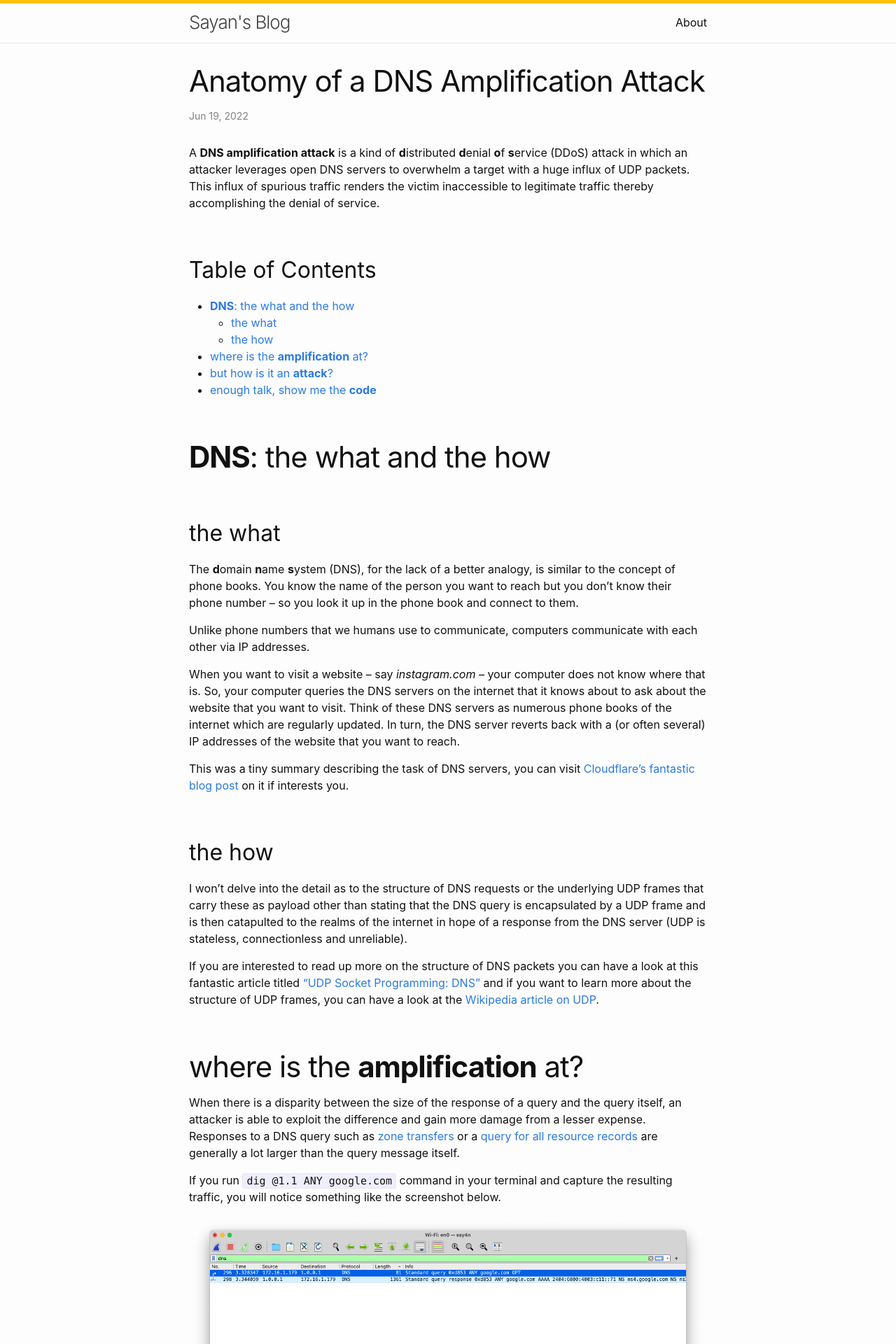
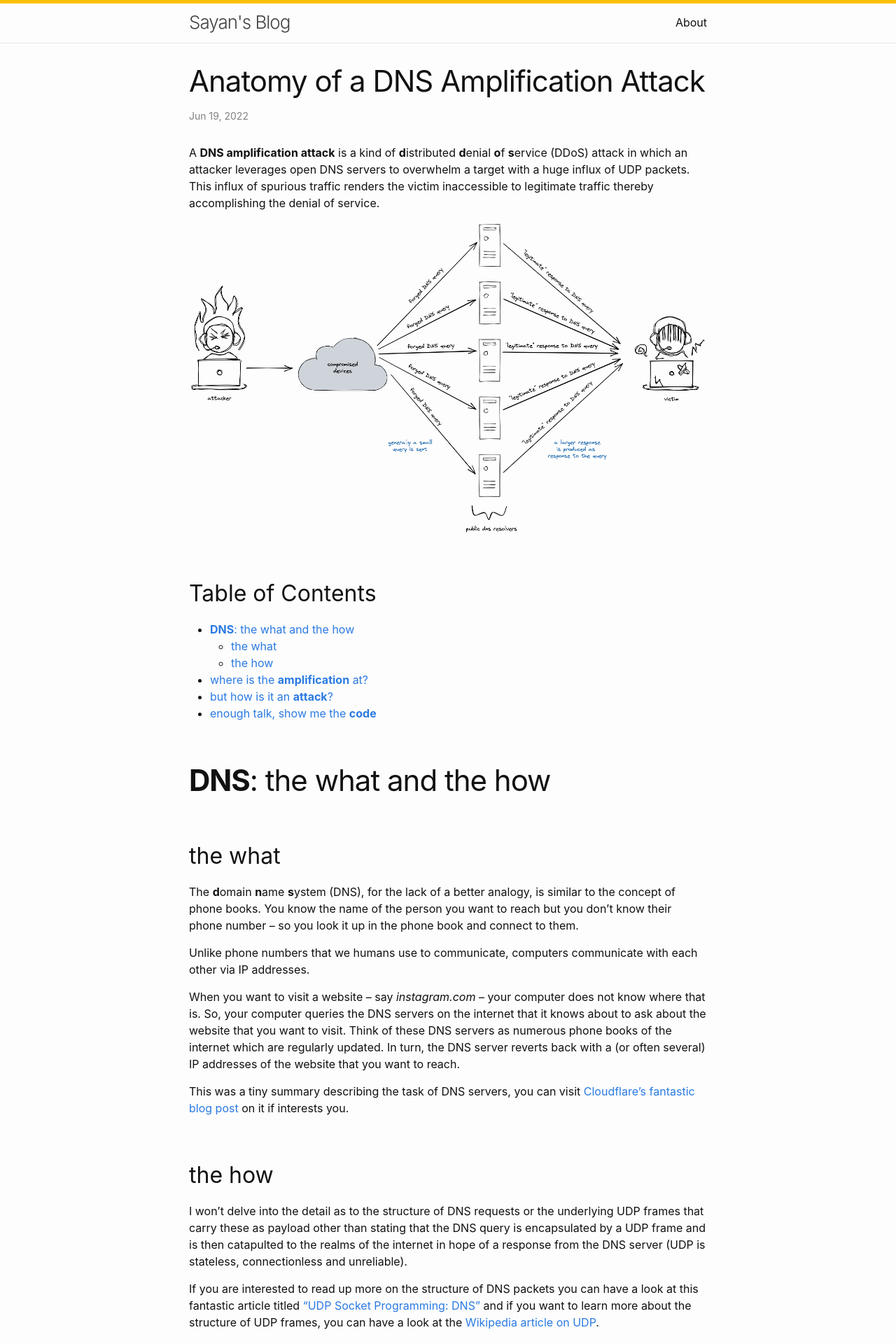
Before and after one commit to say4n/blog, a Jekyll site: the page built from _posts/2022-06-19-dns-amplification-go.md, in a window 1280 px wide. Shown: the top 1920 px of the page at 70% size. Built offline with Jekyll 4.4.1, drawn with Linux system fonts in a browser that asks for light colours.

Commit message:
Adds image for DNS amplification attack.

```diff
--- a/_posts/2022-06-19-dns-amplification-go.md
+++ b/_posts/2022-06-19-dns-amplification-go.md
@@ -7,6 +7,8 @@ A **DNS amplification attack** is a kind of **d**istributed **d**enial **o**f **
 attacker leverages open DNS servers to overwhelm a target with a huge influx of UDP packets.
 This influx of spurious traffic renders the victim inaccessible to legitimate traffic thereby accomplishing the denial
 of service.
+
+![DNS amplification attack](/images/dns-amplification.png)
 
 ## Table of Contents
 {:.no_toc}
```
Also changed, not shown: images/dns-amplification.png (added), images/dns-amplification.svg (added).
